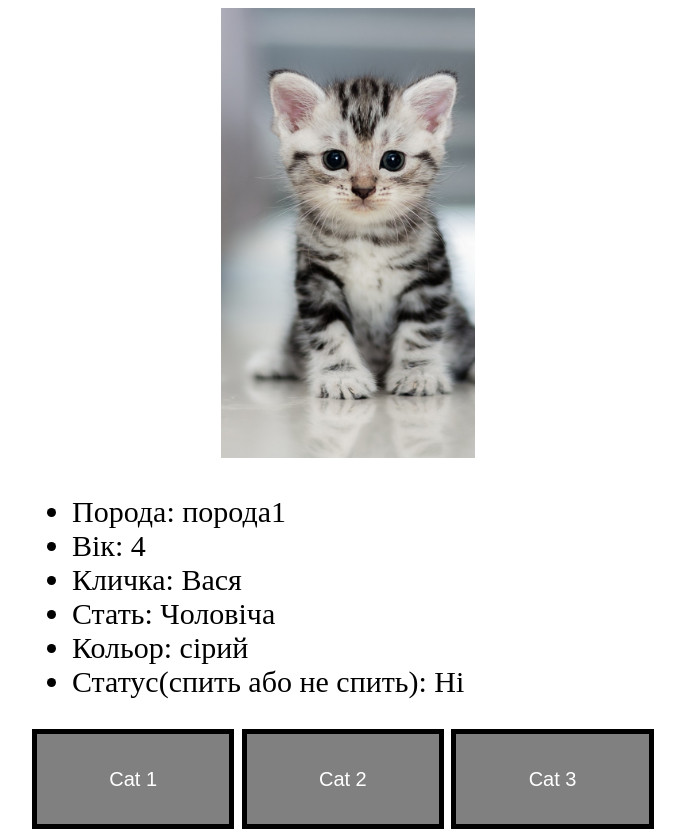
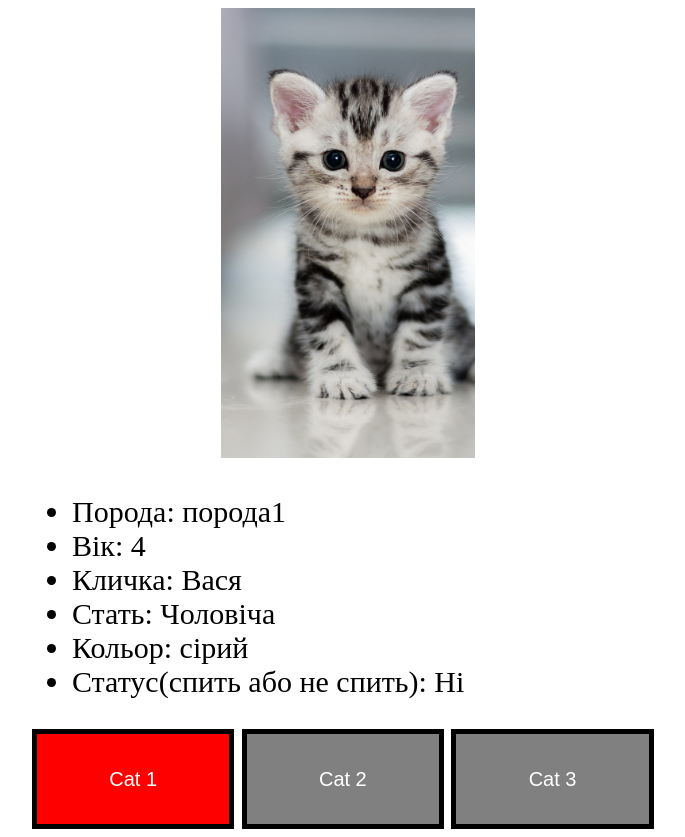
Before and after one commit to TalBaleX/hillel_web_part2, a plain HTML site: page index.html in a window 1280 px wide. Both pictures are taken after a click on the button "Cat 1". Shown: the whole page, without its empty margins (292-977 px from the left). Drawn offline with Linux system fonts and the light colour scheme.

Commit message:
16:51.03.02.2024

```diff
--- a/index.html
+++ b/index.html
@@ -18,9 +18,9 @@
         <li class="color"></li>
         <li class="SleepingStatus"></li>
       </ul>
-      <button class="notActiveButton" id="1" onclick="showCat(1)">Cat 1</button>
-      <button class="notActiveButton" id="2" onclick="showCat(2)">Cat 2</button>
-      <button class="notActiveButton" id="3" onclick="showCat(3)">Cat 3</button>
+      <button id="1" onclick="showCat(event)">Cat 1</button>
+      <button id="2" onclick="showCat(event)">Cat 2</button>
+      <button id="3" onclick="showCat(event)">Cat 3</button>
     </div>
 
     <script src="./scripts/script.js"></script>
--- a/scripts/script.js
+++ b/scripts/script.js
@@ -1,3 +1,5 @@
+var CURRENTcat = undefined;
+
 class Cat {
   constructor(poroda, age, name, gender, color, sleepingStatus, image) {
     this.poroda = poroda;
@@ -30,7 +32,7 @@ const vasya = new Cat(
   "Вася",
   "Чоловіча",
   "сірий",
-  "Ні",
+  false,
   "./images/18289.jpg"
 );
 const funtik = new Cat(
@@ -39,7 +41,7 @@ const funtik = new Cat(
   "Фунтік",
   "Чоловіча",
   "Світло-корічневий",
-  "Ні",
+  false,
   "./images/82675767-vertical-photo-of-single-small-kitten-cat-sits-on-tile-in-herbs-garden-with-thyme-in-front-and-chive.jpg"
 );
 const angela = new Cat(
@@ -48,7 +50,7 @@ const angela = new Cat(
   "Анжела",
   "Жіноча",
   "Світло-сіра",
-  "Ні",
+  false,
   "./images/d2f90a589fe69005364c26b00692cf7d.jpg"
 );
 
@@ -62,8 +64,12 @@ let gender = document.querySelector(".gender");
 let color = document.querySelector(".color");
 let sleepStatus = document.querySelector(".SleepingStatus");
 
-function showCat(number) {
-  number = number - 1;
+let buttons = document.querySelectorAll("button");
+buttons = Array.from(buttons);
+function showCat(event) {
+  let number = event.target.id;
+  CURRENTcat = number;
+  number--;
 
   catImg.src = catsArray[number].image;
   catImg.alt = catsArray[number].image;
@@ -74,7 +80,16 @@ function showCat(number) {
   gender.textContent = "Стать:" + " " + catsArray[number].gender;
   color.textContent = "Кольор:" + " " + catsArray[number].color;
   sleepStatus.textContent =
-    "Статус(спить або не спить):" + " " + catsArray[number].sleepingStatus;
+    catsArray[number].sleepingStatus == true
+      ? "Статус(спить або не спить):" + " " + "Так"
+      : "Статус(спить або не спить):" + " " + "Ні";
+  for (i = 0; i < buttons.length; i++) {
+    if (i == number) {
+      buttons[i].style.background = "red";
+    } else {
+      buttons[i].style.background = "gray";
+    }
+  }
 }
 
 catImg.src = catsArray[0].image;
@@ -86,4 +101,7 @@ nickname.textContent = "Кличка:" + " " + catsArray[0].name;
 gender.textContent = "Стать:" + " " + catsArray[0].gender;
 color.textContent = "Кольор:" + " " + catsArray[0].color;
 sleepStatus.textContent =
-  "Статус(спить або не спить):" + " " + catsArray[0].sleepingStatus;
+  catsArray[0].sleepingStatus == true
+    ? "Статус(спить або не спить):" + " " + "Так"
+    : "Статус(спить або не спить):" + " " + "Ні";
+buttons[0].style.background = "red";
--- a/styles/style.css
+++ b/styles/style.css
@@ -20,6 +20,3 @@ button {
   border: 5px solid black;
   background-color: gray;
 }
-button:hover {
-  background-color: rgb(255, 94, 0);
-}
```
